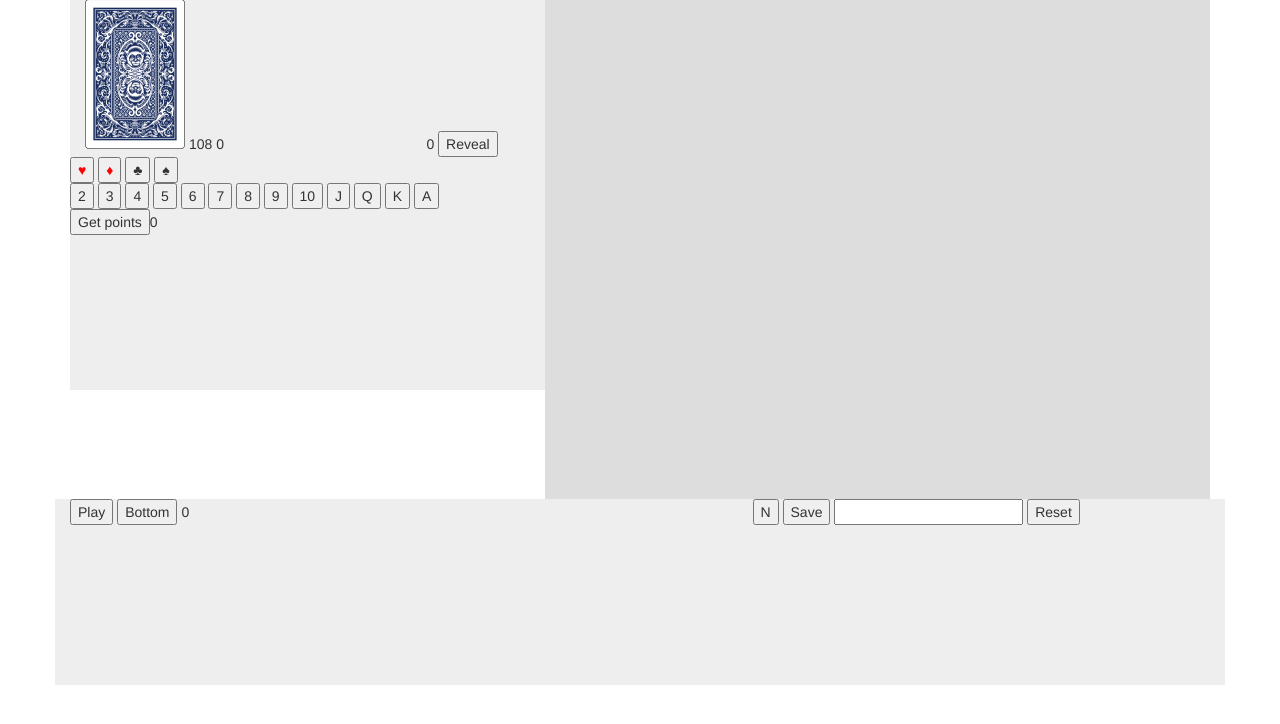
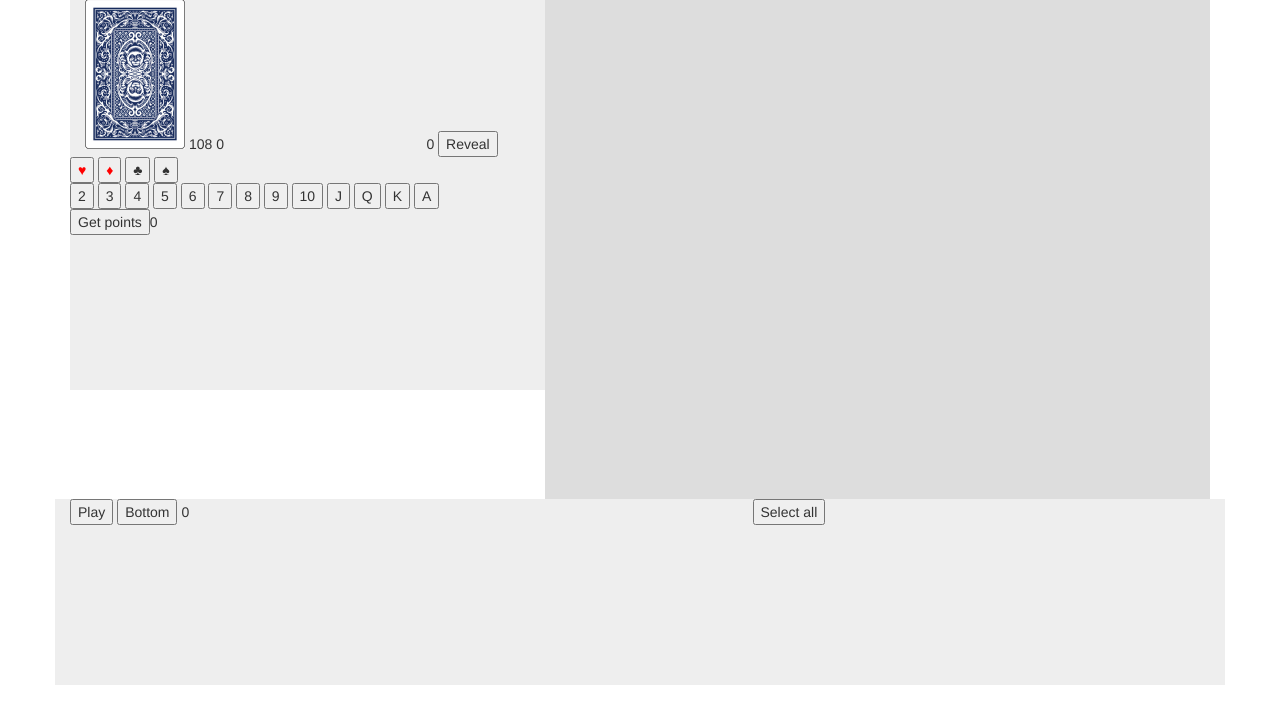
Before and after one commit to renzhi10122/shengji_server, a Flask app: page / in a window 1280 px wide. Shown: the part 27-751 px from the top of the page. Run offline with Flask 2, Linux system fonts and the light colour scheme; some libraries are stand-ins or nearby versions.

Commit message:
Add select all button

```diff
--- a/shengji_server/app.py
+++ b/shengji_server/app.py
@@ -156,6 +156,22 @@ def on_select_card(i):
         update_hand()
 
 
+@socketio.on("select_all")
+def on_select_all():
+    if "player" not in session:
+        emit("warning_player_selection")
+    else:
+        all_selected = True
+        for card in game.stacks["hand" + session["player"]].cards:
+            if card.selected == "0":
+                all_selected = False
+                break
+        pixel_offset = "0" if all_selected else "20"
+        for card in game.stacks["hand" + session["player"]].cards:
+            card.selected = pixel_offset
+        update_hand()
+
+
 @socketio.on("play_cards")
 def on_play_cards():
     if "player" not in session:
--- a/shengji_server/templates/main.html
+++ b/shengji_server/templates/main.html
@@ -90,10 +90,7 @@
 				<span id="num_cards_hand">0</span>
 			</div>
 			<div class="col-lg-5">
-				<button onclick="noTrump()">N</button>
-				<button onclick="saveFinalState()">Save</button>
-				<input type="text" id="custom_save_value">
-				<button onclick="resetSave()">Reset</button>
+				<button onclick="selectAll()">Select all</button>
 			</div>
 		</div>
 		<div class="row" id="hand">
@@ -312,20 +309,9 @@
 		socket.emit('get_points');
 	}
 
-	function noTrump() {
+	function selectAll() {
 		console.log('No trump save...');
-		socket.emit('no_trump_save');
-	}
-
-	function saveFinalState() {
-		console.log('Save 2...');
-		textbox = document.getElementById('custom_save_value');
-		socket.emit('save_final_state', textbox.value);
-	}
-
-	function resetSave() {
-		console.log('Reset save...');
-		socket.emit('reset_save');
+		socket.emit('select_all');
 	}
 	</script>
 	{% endblock %}
```
Also changed, not shown: poetry.toml (line endings or trailing spaces), shengji_server/deck.py (line endings or trailing spaces), 1 other file.
